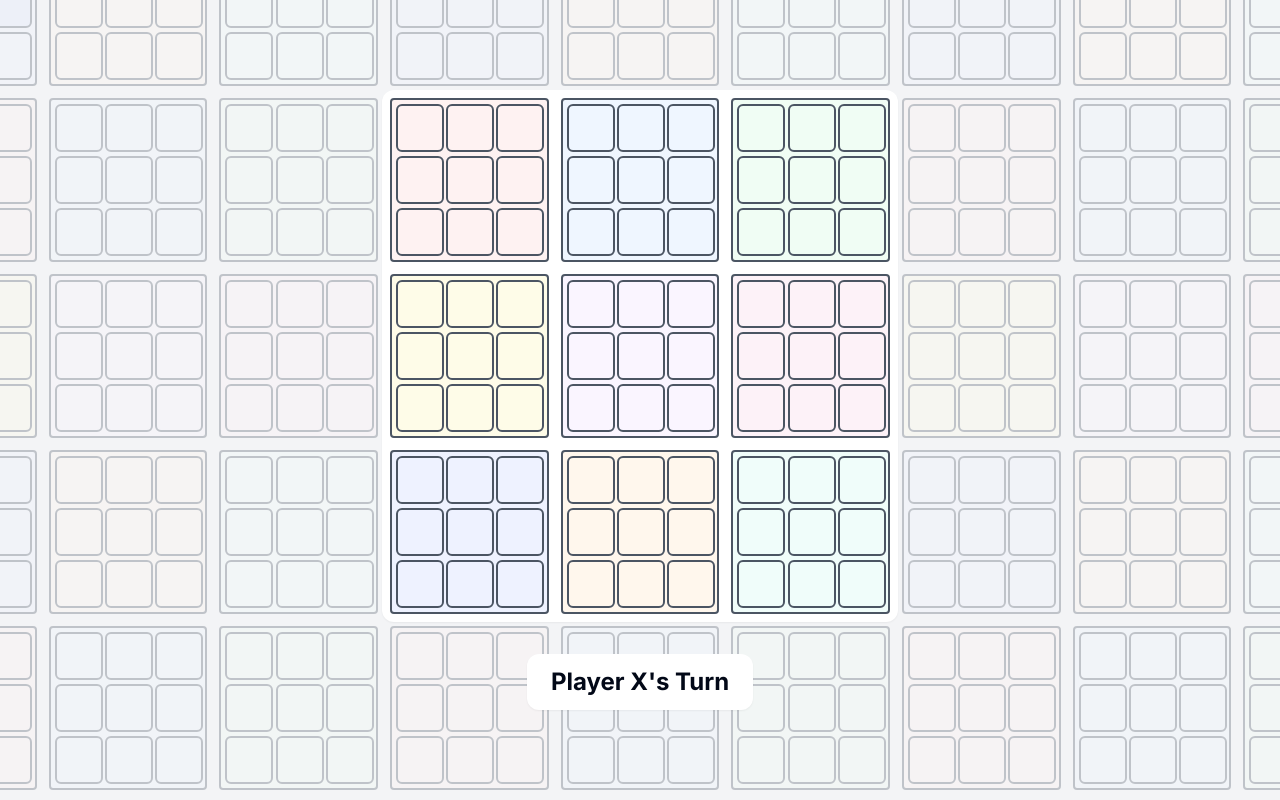
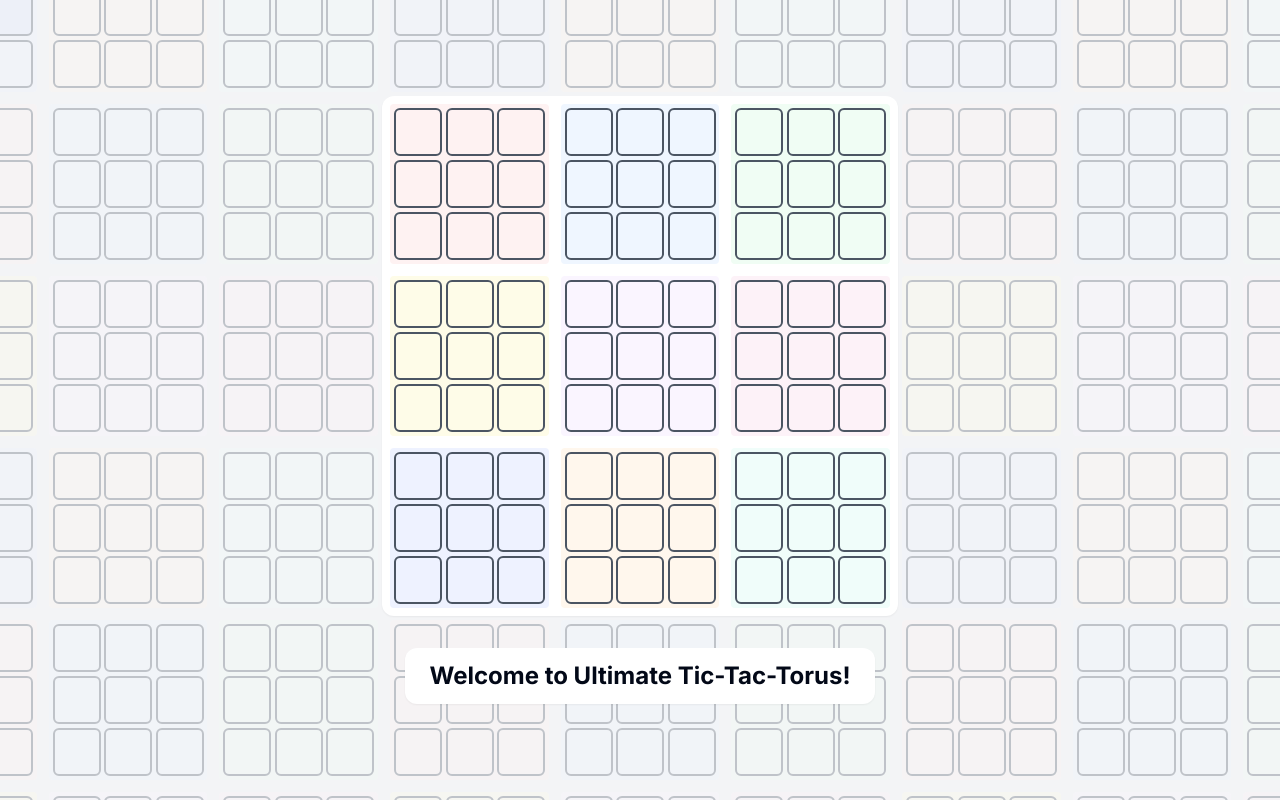
Before and after one commit to mraheja/mehuls-playground, a Next.js app: page /ultimate-tic-tac-torus in a window 1280 px wide. Built offline with nearby package versions, Linux system fonts and the light colour scheme.

Commit message:
lowkey works

```diff
--- a/src/components/molecules/UltimateTicTacTorus/UltimateTicTacTorus.tsx
+++ b/src/components/molecules/UltimateTicTacTorus/UltimateTicTacTorus.tsx
@@ -35,15 +35,15 @@ const BoardContainer = ({ index, children, showDottedBorder }: { index: number,
   ];
 
   return (
-    <div className={`border-2 p-1 rounded-sm transition-all duration-200 border-gray-600 ${colors[index]}
-    ${showDottedBorder ? "!border-dotted" : ""}`}>
+    <div className={`p-1 rounded-sm transition-all duration-200 ${colors[index]}
+    ${showDottedBorder ? "!ring-gray-300 ring-[1px]" : ""}`}>
       {children}
     </div>
   );
 };
 
 const GameBoard = () => {
-  const { currentTurn, gameState, boardWinners } = useUltimateTicTacToe();
+  const { currentTurn, gameState, boardWinners, gameWinner } = useUltimateTicTacToe();
   const [visibleBoards, setVisibleBoards] = useState(-1);
   const [showTurnIndicator, setShowTurnIndicator] = useState(false);
   const [hoveredMove, setHoveredMove] = useState<{board: number, position: number} | null>(null);
@@ -137,10 +137,8 @@ const GameBoard = () => {
 
   return (
     <div className="flex flex-col items-center gap-8">
-      <div className={`relative p-2 rounded-xl shadow-sm transition-all duration-500 ${visibleBoards >= 8 ? "bg-white" : ""} ${
-        showAllDotted ? "!border-2 !border-dotted !border-gray-600 !opacity-100" : ""
-      }`}>
-        <div className={`transition-opacity duration-500 ${visibleBoards === 8 ? "opacity-100" : visibleBoards >= 0 ? "opacity-30" : "opacity-0"}`}>
+      <div className={`relative p-2 rounded-xl shadow-sm transition-all duration-500 ${showTurnIndicator ? "bg-white" : ""}`}>
+        <div className={`transition-opacity duration-500 ${showTurnIndicator ? "opacity-100" : visibleBoards >= 0 ? "opacity-30" : "opacity-0"}`}>
           {board}
         </div>
         {absoluteBoards.map((position, index) => (
@@ -157,7 +155,11 @@ const GameBoard = () => {
       <div className={`text-2xl font-bold bg-white px-6 py-3 rounded-xl shadow-sm z-10 relative transition-all duration-500 transform ${
         showTurnIndicator ? "opacity-100 translate-y-0" : "opacity-0 translate-y-4"
       }`}>
-        Player {currentTurn}'s Turn
+        {gameWinner
+          ? `Player ${gameWinner} wins!`
+          : gameState.every(board => board.every(cell => cell === null))
+            ? "Welcome to Ultimate Tic-Tac-Torus!"
+            : `Player ${currentTurn}'s Turn`}
       </div>
     </div>
   );
--- a/src/contexts/UltimateTicTacToeContext.tsx
+++ b/src/contexts/UltimateTicTacToeContext.tsx
@@ -1,6 +1,6 @@
 'use client'
 
-import { createContext, useContext, useState, ReactNode } from "react";
+import { createContext, useContext, useState, useCallback, ReactNode } from "react";
 
 type Player = "X" | "O";
 type BoardState = (Player | null)[];
@@ -13,71 +13,63 @@ interface UltimateTicTacToeContextType {
   currentBoard: number | null;
   winner: Player | null;
   boardWinners: (Player | null)[];
+  gameWinner: Player | null;
 }
 
-const calculateWinner = (squares: (Player | null)[]): Player | null => {
-  // Standard win conditions
-  const standardLines = [
-    [0, 1, 2], // Top row
-    [3, 4, 5], // Middle row
-    [6, 7, 8], // Bottom row
-    [0, 3, 6], // Left column
-    [1, 4, 7], // Middle column
-    [2, 5, 8], // Right column
-    [0, 4, 8], // Diagonal
-    [2, 4, 6], // Diagonal
-  ];
-
-  // Torus-style wrapping win conditions
-  const torusLines = [
-    // Wrapping rows
-    [2, 0, 1],
-    [5, 3, 4],
-    [8, 6, 7],
-    // Wrapping columns
-    [6, 0, 3],
-    [7, 1, 4],
-    [8, 2, 5],
-    // Wrapping diagonals
-    [6, 4, 2], // Bottom-left to top-right wrapping
-    [8, 4, 0], // Bottom-right to top-left wrapping
-    [2, 4, 6], // Top-right to bottom-left wrapping
-    [0, 4, 8], // Top-left to bottom-right wrapping
-    // Additional broken diagonals
-    [1, 5, 0], // Top-middle, right-middle, top-left wrap
-    [5, 0, 4], // Right-middle, top-left, center wrap
-    [3, 7, 2], // Left-middle, bottom-middle, top-right wrap
-    [7, 2, 4], // Bottom-middle, top-right, center wrap
-    [1, 3, 8], // Top-middle, left-middle, bottom-right wrap
-    [3, 8, 4], // Left-middle, bottom-right, center wrap
-    [5, 7, 6], // Right-middle, bottom-middle, bottom-left wrap
-    [7, 6, 4], // Bottom-middle, bottom-left, center wrap
-  ];
-
-  // Check all win conditions
-  const allLines = [...standardLines, ...torusLines];
-
-  for (const [a, b, c] of allLines) {
-    if (squares[a] && squares[a] === squares[b] && squares[a] === squares[c]) {
-      return squares[a];
-    }
-  }
-
-  return null;
-};
-
-// Function to calculate relative board movement with torus wrapping
-const getRelativeBoard = (currentBoardIndex: number, position: number): number => {
-  const currentRow = Math.floor(currentBoardIndex / 3);
-  const currentCol = currentBoardIndex % 3;
-  const moveRow = Math.floor(position / 3);
-  const moveCol = position % 3;
+// Function to calculate relative position with torus wrapping
+const getRelativePosition = (currentPos: number, movePos: number): number => {
+  const currentRow = Math.floor(currentPos / 3);
+  const currentCol = currentPos % 3;
+  const moveRow = Math.floor(movePos / 3);
+  const moveCol = movePos % 3;
 
   // Calculate relative movement with wrapping
   const newRow = (currentRow + moveRow - 1 + 3) % 3;
   const newCol = (currentCol + moveCol - 1 + 3) % 3;
 
   return newRow * 3 + newCol;
+};
+
+// Basic winning combinations (no wrapping)
+const basicWinningCombinations = [
+  // Rows
+  [0, 1, 2],
+  [3, 4, 5],
+  [6, 7, 8],
+  // Columns
+  [0, 3, 6],
+  [1, 4, 7],
+  [2, 5, 8],
+  // Diagonals
+  [0, 4, 8],
+  [2, 4, 6],
+];
+
+const checkWinner = (board: (Player | null)[]) => {
+  // First check basic winning combinations
+  for (const [a, b, c] of basicWinningCombinations) {
+    if (board[a] && board[a] === board[b] && board[a] === board[c]) {
+      return board[a];
+    }
+  }
+
+  // Then check toroidal winning combinations
+  for (let startPos = 0; startPos < 9; startPos++) {
+    for (let movePos = 0; movePos < 9; movePos++) {
+      const pos1 = startPos;
+      const pos2 = getRelativePosition(startPos, movePos);
+      const pos3 = getRelativePosition(pos2, movePos);
+
+      // Only check if it creates a valid line (3 different positions)
+      if (pos1 !== pos2 && pos2 !== pos3 && pos1 !== pos3) {
+        if (board[pos1] && board[pos1] === board[pos2] && board[pos1] === board[pos3]) {
+          return board[pos1];
+        }
+      }
+    }
+  }
+
+  return null;
 };
 
 export const UltimateTicTacToeContext = createContext<UltimateTicTacToeContextType>({
@@ -87,6 +79,7 @@ export const UltimateTicTacToeContext = createContext<UltimateTicTacToeContextTy
   currentBoard: null,
   winner: null,
   boardWinners: Array(9).fill(null),
+  gameWinner: null,
 });
 
 export const useUltimateTicTacToe = () => useContext(UltimateTicTacToeContext);
@@ -95,76 +88,65 @@ interface UltimateTicTacToeProviderProps {
   children: ReactNode;
 }
 
-export const UltimateTicTacToeProvider = ({ children }: UltimateTicTacToeProviderProps) => {
+export const UltimateTicTacToeProvider: React.FC<{ children: React.ReactNode }> = ({ children }) => {
   const [gameState, setGameState] = useState<GameState>(
     Array(9).fill(null).map(() => Array(9).fill(null))
   );
+  const [currentBoard, setCurrentBoard] = useState<number | null>(null);
   const [currentTurn, setCurrentTurn] = useState<Player>("X");
-  const [currentBoard, setCurrentBoard] = useState<number | null>(null);
-  const [winner, setWinner] = useState<Player | null>(null);
   const [boardWinners, setBoardWinners] = useState<(Player | null)[]>(Array(9).fill(null));
+  const [gameWinner, setGameWinner] = useState<Player | null>(null);
 
-  const onPlay = (boardIndex: number, position: number) => {
-    if (winner ||
+  const onPlay = useCallback((boardIndex: number, position: number) => {
+    if (gameWinner) return;
+
+    if (
       (currentBoard !== null && currentBoard !== boardIndex) ||
       gameState[boardIndex][position] ||
-        boardWinners[boardIndex]) {
+      boardWinners[boardIndex]
+    ) {
       return;
     }
 
-    const newGameState = gameState.map((board, index) =>
-      index === boardIndex
-        ? board.map((cell, cellIndex) =>
-            cellIndex === position ? currentTurn : cell
-          )
-        : [...board]
-    );
+    const newGameState = [...gameState];
+    newGameState[boardIndex] = [...gameState[boardIndex]];
+    newGameState[boardIndex][position] = currentTurn;
+    setGameState(newGameState);
 
-    setGameState(newGameState);
-    setCurrentTurn(currentTurn === "X" ? "O" : "X");
-
-    // Check if the current board has a winner
-    const newBoardWinner = calculateWinner(newGameState[boardIndex]);
-    if (newBoardWinner) {
+    const winner = checkWinner(newGameState[boardIndex]);
+    if (winner) {
       const newBoardWinners = [...boardWinners];
-      newBoardWinners[boardIndex] = newBoardWinner;
+      newBoardWinners[boardIndex] = winner;
       setBoardWinners(newBoardWinners);
 
-      // Check if this creates a winner for the entire game
-      const gameWinner = calculateWinner(newBoardWinners);
-      if (gameWinner) {
-        setWinner(gameWinner);
+      // Check if this creates a game winner
+      const overallWinner = checkWinner(newBoardWinners);
+      if (overallWinner) {
+        setGameWinner(overallWinner);
         return;
       }
     }
 
-    // Calculate next board based on relative position
-    // If position is center (4), stay in the same board
-    if (position === 4) {
-      const targetBoard = boardWinners[boardIndex] || !newGameState[boardIndex].includes(null)
-        ? null  // If current board is won or full, allow playing anywhere
-        : boardIndex;  // Stay in the same board
-      setCurrentBoard(targetBoard);
-    } else {
-      const nextBoard = getRelativeBoard(boardIndex, position);
+    // Calculate next board using toroidal movement
+    const nextBoard = getRelativePosition(boardIndex, position);
+
     // If target board is won or full, allow playing anywhere
     const isTargetBoardWon = boardWinners[nextBoard] !== null;
-      const isTargetBoardFull = !newGameState[nextBoard].includes(null);
+    const isTargetBoardFull = !gameState[nextBoard].includes(null);
+
     setCurrentBoard(isTargetBoardWon || isTargetBoardFull ? null : nextBoard);
-    }
-  };
+    setCurrentTurn(currentTurn === 'X' ? 'O' : 'X');
+  }, [currentBoard, currentTurn, gameState, boardWinners, gameWinner]);
 
   return (
-    <UltimateTicTacToeContext.Provider
-      value={{
+    <UltimateTicTacToeContext.Provider value={{
       gameState,
+      currentBoard,
       currentTurn,
+      boardWinners,
+      gameWinner,
       onPlay,
-        currentBoard,
-        winner,
-        boardWinners,
-      }}
-    >
+    }}>
       {children}
     </UltimateTicTacToeContext.Provider>
   );
```
Lines whose indentation alone changed are shown as unchanged.
